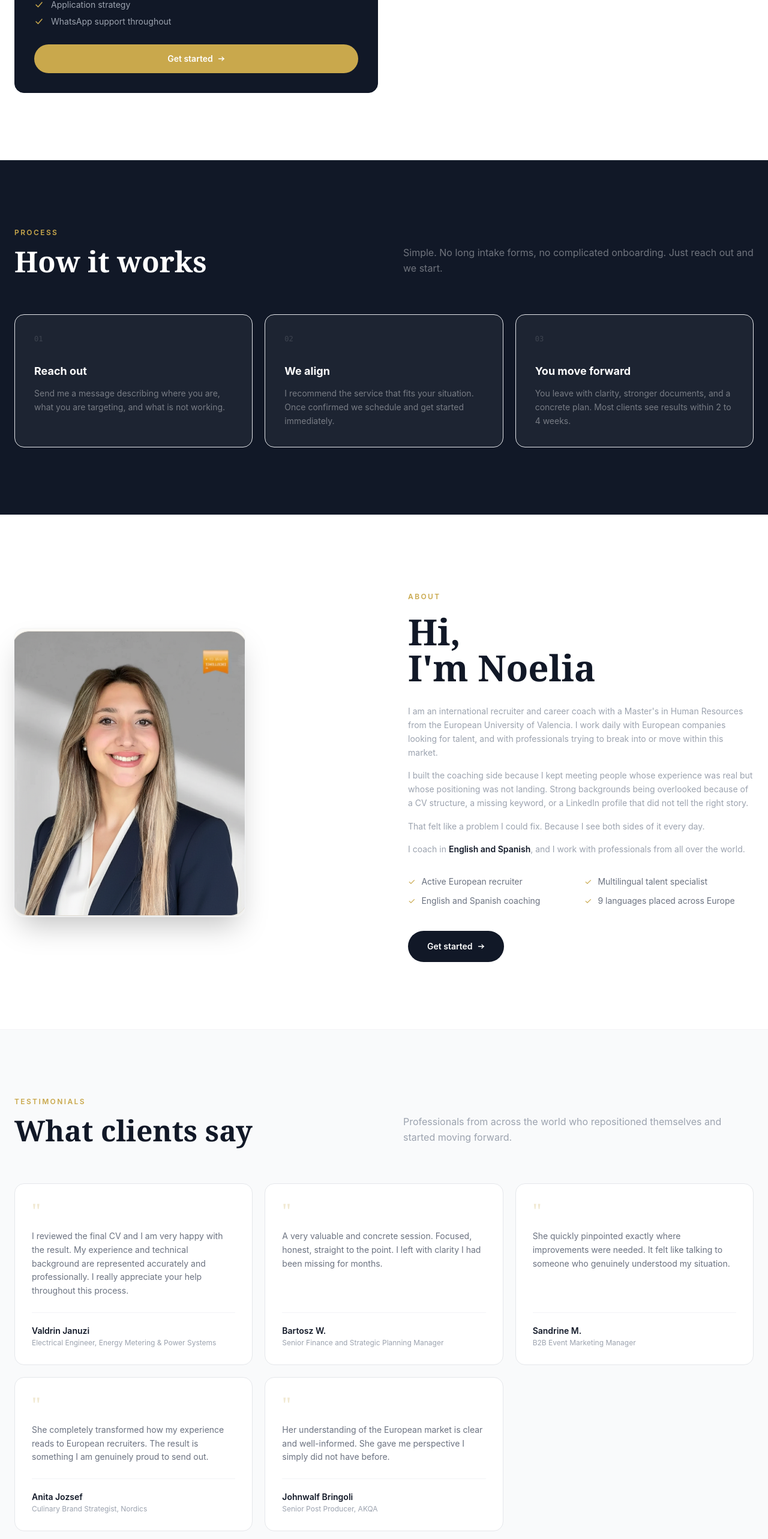
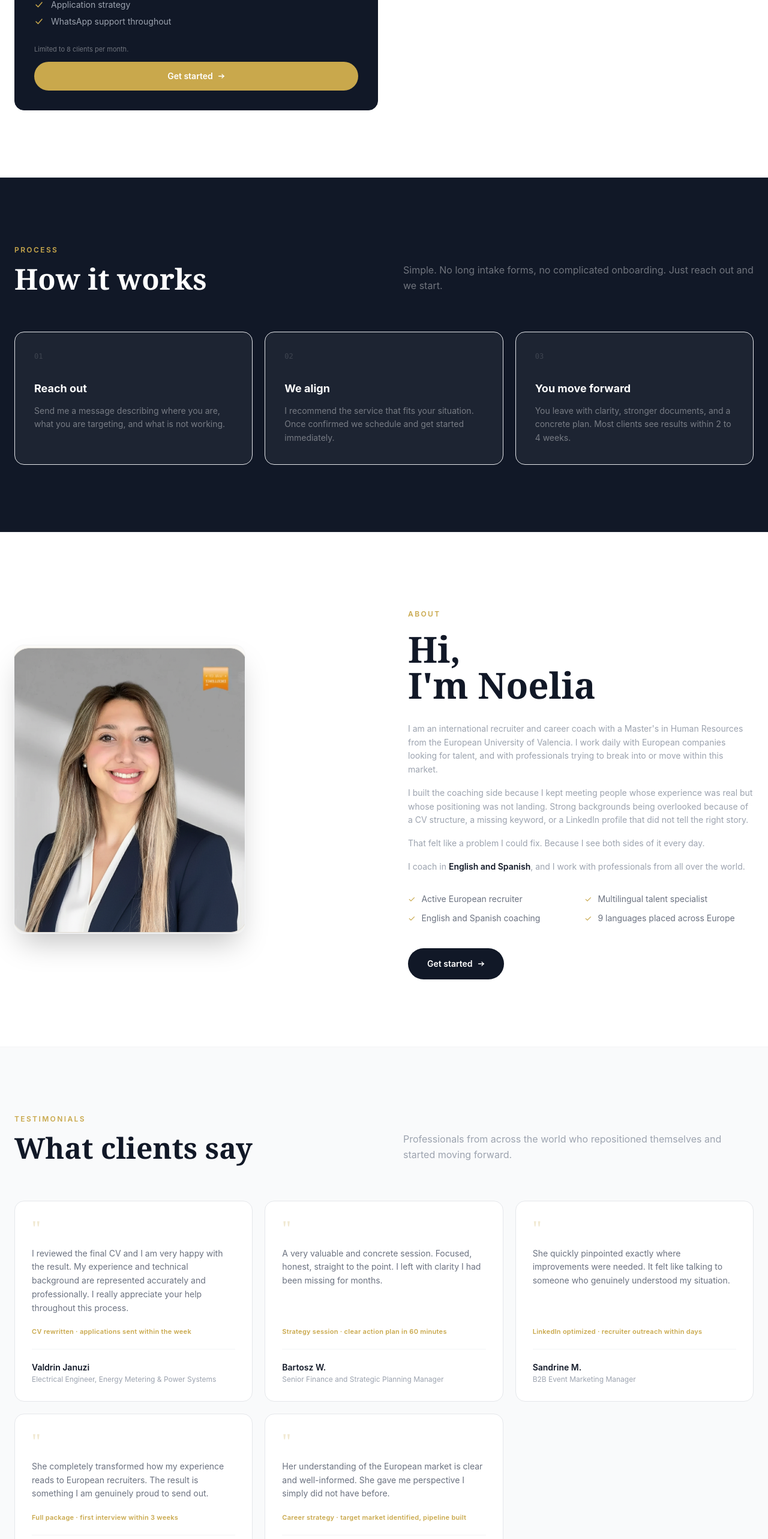
Before and after one commit to teruelorteganoelia-bit/land-in-europe-website, a Next.js app: page / in a window 1280 px wide. Shown: the part 3925-6491 px from the top of the page at 60% size. Built offline with nearby package versions, Linux system fonts and the light colour scheme.

Commit message:
add testimonial outcome tags and full package scarcity (8 spots/month)

```diff
--- a/app/page.tsx
+++ b/app/page.tsx
@@ -53,18 +53,21 @@ const SERVICES = [
     img: IMG.europe },
 ];
 
-// ⚠️ NEEDS CONTENT: add outcome data ("CV rewritten → 3 interviews in 10 days" style)
-// once you have measurable results for each client. Current quotes are the exact words.
 const TESTIMONIALS = [
   { name:"Valdrin Januzi", role:"Electrical Engineer, Energy Metering & Power Systems",
+    result:"CV rewritten · applications sent within the week",
     quote:"I reviewed the final CV and I am very happy with the result. My experience and technical background are represented accurately and professionally. I really appreciate your help throughout this process." },
   { name:"Bartosz W.", role:"Senior Finance and Strategic Planning Manager",
+    result:"Strategy session · clear action plan in 60 minutes",
     quote:"A very valuable and concrete session. Focused, honest, straight to the point. I left with clarity I had been missing for months." },
   { name:"Sandrine M.", role:"B2B Event Marketing Manager",
+    result:"LinkedIn optimized · recruiter outreach within days",
     quote:"She quickly pinpointed exactly where improvements were needed. It felt like talking to someone who genuinely understood my situation." },
   { name:"Anita Jozsef", role:"Culinary Brand Strategist, Nordics",
+    result:"Full package · first interview within 3 weeks",
     quote:"She completely transformed how my experience reads to European recruiters. The result is something I am genuinely proud to send out." },
   { name:"Johnwalf Bringoli", role:"Senior Post Producer, AKQA",
+    result:"Career strategy · target market identified, pipeline built",
     quote:"Her understanding of the European market is clear and well-informed. She gave me perspective I simply did not have before." },
 ];
 
@@ -400,6 +403,11 @@ function Services() {
                     </li>
                   ))}
                 </ul>
+                {s.featured && (
+                  <p className="text-[11px] text-white/40 mb-3">
+                    Limited to 8 clients per month.
+                  </p>
+                )}
                 {/* #4 standardized: all service CTAs say "Get started" */}
                 <a
                   href="#contact"
@@ -542,7 +550,9 @@ function Testimonials() {
               className="bg-white border border-gray-200 rounded-2xl p-7 flex flex-col lift flex-shrink-0 w-[85vw] sm:w-[70vw] md:w-auto snap-start"
             >
               <div className="font-serif text-4xl text-[#C9A84C]/25 leading-none mb-3" aria-hidden="true">"</div>
-              <p className="text-gray-500 text-sm leading-relaxed flex-1 mb-6">{t.quote}</p>
+              <p className="text-gray-500 text-sm leading-relaxed flex-1 mb-5">{t.quote}</p>
+              {/* outcome tag */}
+              <p className="text-[11px] font-semibold text-[#C9A84C] mb-5 tracking-wide">{t.result}</p>
               <div className="border-t border-gray-100 pt-5">
                 <p className="font-semibold text-gray-900 text-sm">{t.name}</p>
                 <p className="text-gray-400 text-xs mt-0.5">{t.role}</p>
```
